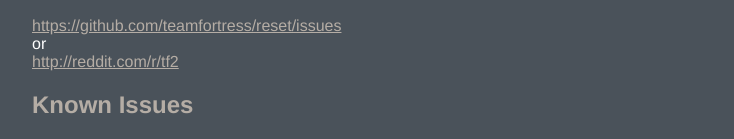
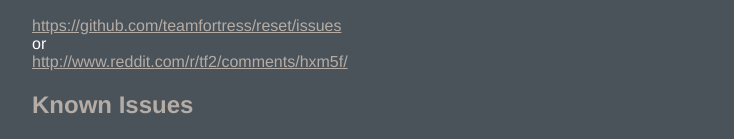
Before and after one commit to teamfortress/reset, a plain HTML site: page index.html in a window 1280 px wide. Shown: the part 1299-1438 px from the top of the page, without its empty margins (258-992 px from the left). Drawn offline with Linux system fonts and the light colour scheme.

Commit message:
Edited index.html - fixed reddit link.

```diff
--- a/index.html
+++ b/index.html
@@ -98,7 +98,7 @@
     <br/>
       or
     <br/>
-  <a href="http://reddit.com/r/tf2">http://reddit.com/r/tf2</a>
+  <a href="http://www.reddit.com/r/tf2/comments/hxm5f/">http://www.reddit.com/r/tf2/comments/hxm5f/</a>
 </p>
 
 <h2>Known Issues</h2>
```
